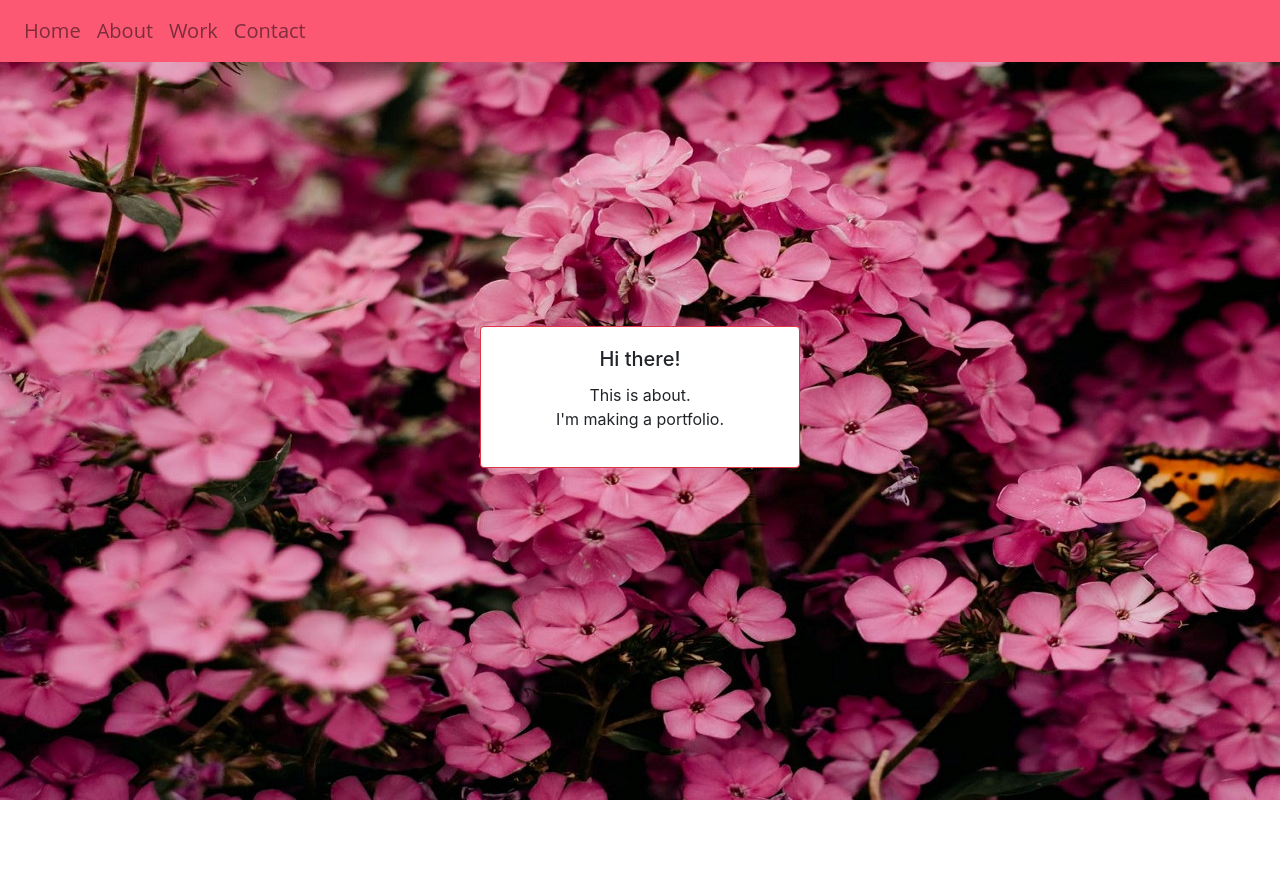
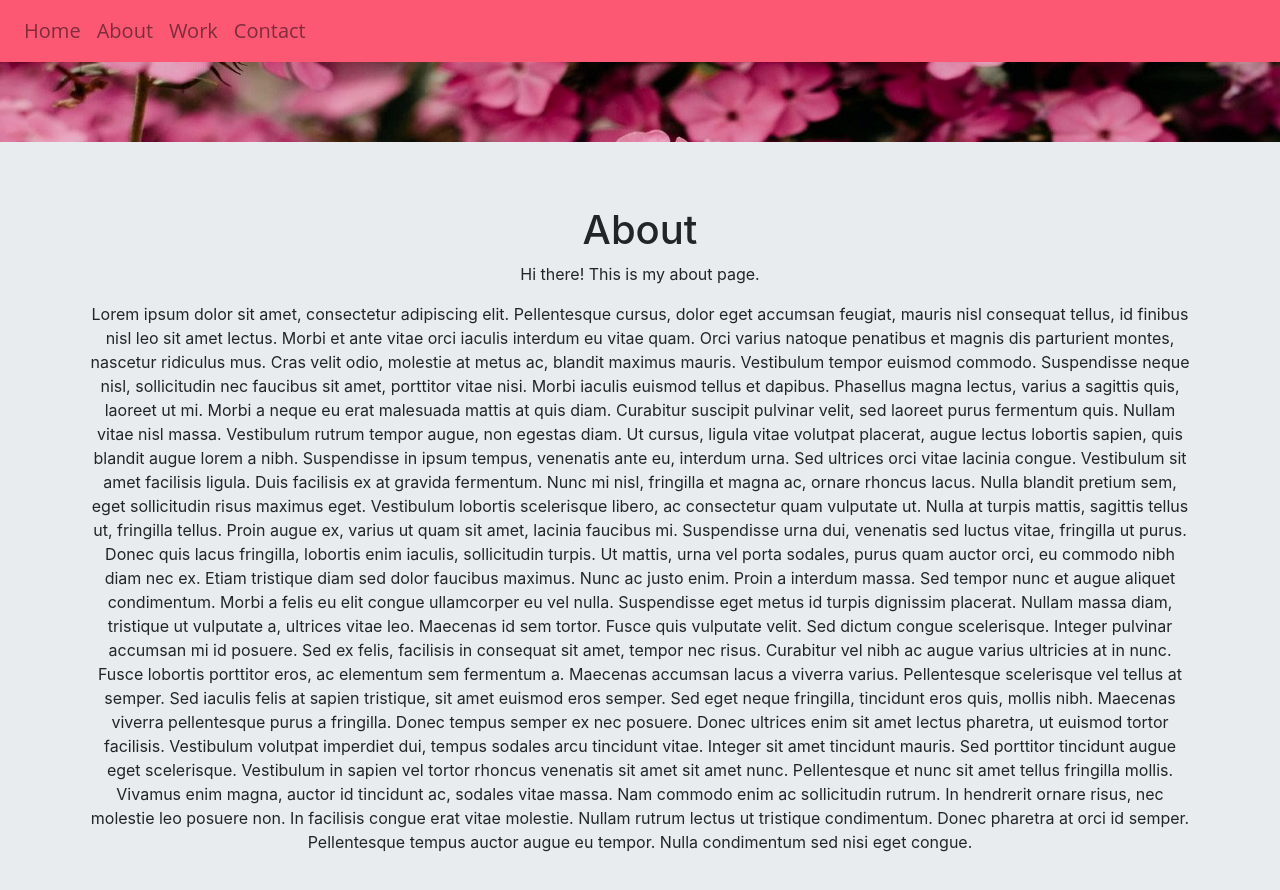
Before and after one commit to josuni/portfolio-site, a React (Create React App) app: page /about in a window 1280 px wide. Shown: the top 890 px of the page. Before the commit the page ends 800 px from the top, so only its background shows below. Built offline with nearby package versions, Linux system fonts and the light colour scheme.

Commit message:
Added things to About and Contact

```diff
--- a/package.json
+++ b/package.json
@@ -8,6 +8,7 @@
     "@testing-library/react": "^11.2.7",
     "@testing-library/user-event": "^12.8.3",
     "bootstrap": "^4.6.0",
+    "holderjs": "^2.9.9",
     "react": "^17.0.2",
     "react-bootstrap": "^1.6.1",
     "react-dom": "^17.0.2",
--- a/src/App.css
+++ b/src/App.css
@@ -13,14 +13,14 @@
   font-size: 20px;
 }
 
+.carousel {
+  margin-top: 18vh;
+}
+
+.jumbotron {
+  margin-top: 10vh;
+}
+
 .card {
   margin-top: 33vh;
 }
-
-.jumbotron {
-  margin-top: 233vh;
-}
-
-.container {
-  background-color: #fc5874;
-}
--- a/src/components/About.js
+++ b/src/components/About.js
@@ -1,24 +1,30 @@
 import React, { Component } from "react";
 import 'bootstrap/dist/css/bootstrap.min.css';
-import { Navbar, Nav, Card } from 'react-bootstrap';
+import { Navbar, Nav, Jumbotron, Button, Container } from 'react-bootstrap';
 
 export default class About extends Component {
     render(){
       return (
         <div>
-          <div style={{display: 'flex', justifyContent: 'center'}}>
-          <Card border="danger" style={{ width: '20rem'}}>
-            <Card.Body>
-              <Card.Title>Hi there!</Card.Title>
-              <Card.Text>
-                <p>
-                This is about. <br></br>
-                I'm making a portfolio.
-                </p>
-              </Card.Text>
-            </Card.Body>
-          </Card>
-          </div>
+          <Jumbotron fluid>
+            <Container>
+              <h1>About</h1>
+              <p>
+                Hi there! This is my about page.
+              </p>
+              <p>
+              Lorem ipsum dolor sit amet, consectetur adipiscing elit. Pellentesque cursus, dolor eget accumsan feugiat, mauris nisl consequat tellus, id finibus nisl leo sit amet lectus. Morbi et ante vitae orci iaculis interdum eu vitae quam. Orci varius natoque penatibus et magnis dis parturient montes, nascetur ridiculus mus. Cras velit odio, molestie at metus ac, blandit maximus mauris. Vestibulum tempor euismod commodo. Suspendisse neque nisl, sollicitudin nec faucibus sit amet, porttitor vitae nisi. Morbi iaculis euismod tellus et dapibus. Phasellus magna lectus, varius a sagittis quis, laoreet ut mi. Morbi a neque eu erat malesuada mattis at quis diam. Curabitur suscipit pulvinar velit, sed laoreet purus fermentum quis. Nullam vitae nisl massa. Vestibulum rutrum tempor augue, non egestas diam. Ut cursus, ligula vitae volutpat placerat, augue lectus lobortis sapien, quis blandit augue lorem a nibh. Suspendisse in ipsum tempus, venenatis ante eu, interdum urna. Sed ultrices orci vitae lacinia congue. Vestibulum sit amet facilisis ligula.
+
+              Duis facilisis ex at gravida fermentum. Nunc mi nisl, fringilla et magna ac, ornare rhoncus lacus. Nulla blandit pretium sem, eget sollicitudin risus maximus eget. Vestibulum lobortis scelerisque libero, ac consectetur quam vulputate ut. Nulla at turpis mattis, sagittis tellus ut, fringilla tellus. Proin augue ex, varius ut quam sit amet, lacinia faucibus mi. Suspendisse urna dui, venenatis sed luctus vitae, fringilla ut purus. Donec quis lacus fringilla, lobortis enim iaculis, sollicitudin turpis. Ut mattis, urna vel porta sodales, purus quam auctor orci, eu commodo nibh diam nec ex. Etiam tristique diam sed dolor faucibus maximus. Nunc ac justo enim.
+
+              Proin a interdum massa. Sed tempor nunc et augue aliquet condimentum. Morbi a felis eu elit congue ullamcorper eu vel nulla. Suspendisse eget metus id turpis dignissim placerat. Nullam massa diam, tristique ut vulputate a, ultrices vitae leo. Maecenas id sem tortor. Fusce quis vulputate velit. Sed dictum congue scelerisque. Integer pulvinar accumsan mi id posuere. Sed ex felis, facilisis in consequat sit amet, tempor nec risus. Curabitur vel nibh ac augue varius ultricies at in nunc.
+
+              Fusce lobortis porttitor eros, ac elementum sem fermentum a. Maecenas accumsan lacus a viverra varius. Pellentesque scelerisque vel tellus at semper. Sed iaculis felis at sapien tristique, sit amet euismod eros semper. Sed eget neque fringilla, tincidunt eros quis, mollis nibh. Maecenas viverra pellentesque purus a fringilla. Donec tempus semper ex nec posuere. Donec ultrices enim sit amet lectus pharetra, ut euismod tortor facilisis. Vestibulum volutpat imperdiet dui, tempus sodales arcu tincidunt vitae. Integer sit amet tincidunt mauris.
+
+              Sed porttitor tincidunt augue eget scelerisque. Vestibulum in sapien vel tortor rhoncus venenatis sit amet sit amet nunc. Pellentesque et nunc sit amet tellus fringilla mollis. Vivamus enim magna, auctor id tincidunt ac, sodales vitae massa. Nam commodo enim ac sollicitudin rutrum. In hendrerit ornare risus, nec molestie leo posuere non. In facilisis congue erat vitae molestie. Nullam rutrum lectus ut tristique condimentum. Donec pharetra at orci id semper. Pellentesque tempus auctor augue eu tempor. Nulla condimentum sed nisi eget congue.
+              </p>
+            </Container>
+          </Jumbotron>
         </div>
       );
     }
--- a/src/components/Contact.js
+++ b/src/components/Contact.js
@@ -7,13 +7,14 @@ export default class Contact extends Component {
       return (
         <div>
           <div style={{display: 'flex', justifyContent: 'center'}}>
-          <Card border="danger" style={{ width: '20rem'}}>
+          <Card border="danger" style={{ width: '30rem'}}>
             <Card.Body>
-              <Card.Title>Hi there!</Card.Title>
+              <Card.Title>Contact</Card.Title>
               <Card.Text>
                 <p>
-                This is contact. <br></br>
-                I'm making a portfolio.
+                Email: <a href="mailto: sjeiterj@u.rochester.edu">sjeiterj@u.rochester.edu</a><br></br>
+                Github: <a href="https://github.com/josuni">github.com/josuni</a><br></br>
+                LinkedIn: <a href="https://www.linkedin.com/in/sara-jo-j-b856281ba/">linkedin.com/in/sara-jo-j-b856281ba</a><br></br>
                 </p>
               </Card.Text>
             </Card.Body>
--- a/src/components/Home.js
+++ b/src/components/Home.js
@@ -1,24 +1,13 @@
 import React, { Component } from "react";
 import 'bootstrap/dist/css/bootstrap.min.css';
 import { Navbar, Nav, Card } from 'react-bootstrap';
+import Slideshow from "./Slideshow";
 
 export default class Home extends Component {
     render(){
       return (
         <div>
-          <div style={{display: 'flex', justifyContent: 'center'}}>
-          <Card border="danger" style={{ width: '20rem'}}>
-            <Card.Body>
-              <Card.Title>Hi there!</Card.Title>
-              <Card.Text>
-                <p>
-                This is home. <br></br>
-                I'm making a portfolio.
-                </p>
-              </Card.Text>
-            </Card.Body>
-          </Card>
-          </div>
+          <Slideshow />
         </div>
       );
     }
--- a/src/components/Slideshow.js
+++ b/src/components/Slideshow.js
@@ -1,6 +1,7 @@
 import React, { Component } from "react";
 import 'bootstrap/dist/css/bootstrap.min.css';
-import { Carousel } from 'react-bootstrap';
+import { Carousel, Card } from 'react-bootstrap';
+import image from "./stockcode.jpg";
 
 export default class Slideshow extends Component {
     render(){
@@ -8,16 +9,25 @@ export default class Slideshow extends Component {
         <div>
           <Carousel>
             <Carousel.Item>
-              dbsigbijgfdbijfg
+              <img width="700" height="500" src={image} alt="About-img" />
+              <Carousel.Caption>
+                <h3>About</h3>
+                <p>Nulla vitae elit libero, a pharetra augue mollis interdum.</p>
+              </Carousel.Caption>
             </Carousel.Item>
             <Carousel.Item>
-              dbfsoisdfabidfsab
+              <img width="700" height="500" src={image} alt="Work-img" />
+              <Carousel.Caption>
+                <h3>Work</h3>
+                <p>Nulla vitae elit libero, a pharetra augue mollis interdum.</p>
+              </Carousel.Caption>
             </Carousel.Item>
             <Carousel.Item>
-              fsbifbidbdfsnoids
-            </Carousel.Item>
-            <Carousel.Item>
-              iudfbsibfdibsfda
+              <img width="700" height="500" src={image} alt="Contact-img" />
+              <Carousel.Caption>
+                <h3>Contact</h3>
+                <p>Nulla vitae elit libero, a pharetra augue mollis interdum.</p>
+              </Carousel.Caption>
             </Carousel.Item>
           </Carousel>
         </div>
```
Also changed, not shown: src/components/stockcode.jpg (added), 1 other file (tests, documents, lock files or other folders).
